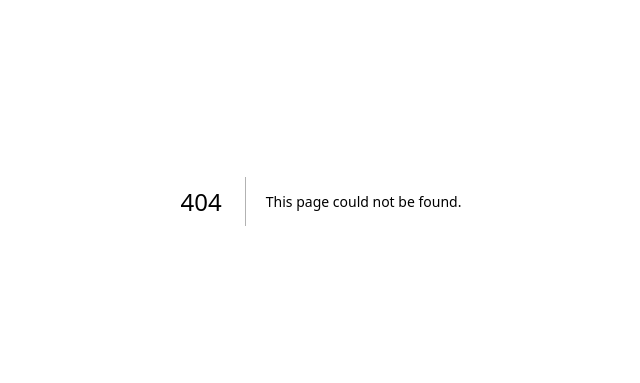
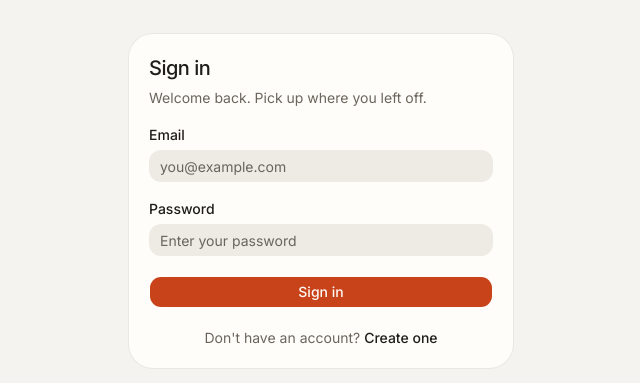
Before and after one commit to KbDevs12/chat-app, a Next.js app: page /login in a window 1280 px wide. Before the commit this address had no page. Shown: the part 199-582 px from the top of the page, without its empty margins (319-959 px from the left). Built offline with nearby package versions, Linux system fonts and the light colour scheme.

Commit message:
feat(auth): now using Route Group and create login page

```diff
--- /dev/null
+++ b/src/app/(auth)/login/LoginForm.tsx
@@ -0,0 +1,100 @@
+"use client";
+
+import * as z from "zod";
+import { useForm } from "react-hook-form";
+import { zodResolver } from "@hookform/resolvers/zod";
+import { useRouter } from "next/navigation";
+import { toast } from "@/components/ui/toast";
+
+import { Button } from "@/components/ui/button";
+import { Input } from "@/components/ui/input";
+import { Label } from "@/components/ui/label";
+import { ApiError } from "@/lib/error";
+import { request } from "@/lib/client";
+import type { User } from "@/lib/types";
+import { LoginSchema } from "@/lib/validations/login.schema";
+
+type LoginValues = z.infer<typeof LoginSchema>;
+
+export default function LoginForm() {
+  const router = useRouter();
+
+  const {
+    register,
+    handleSubmit,
+    setError,
+    formState: { errors, isSubmitting },
+  } = useForm<LoginValues>({
+    resolver: zodResolver(LoginSchema),
+  });
+
+  async function onSubmit(values: LoginValues) {
+    const promise = request<{ user: User }>("/api/auth/login", {
+      method: "POST",
+      body: JSON.stringify(values),
+    });
+
+    toast.promise(promise, {
+      loading: "Log in...",
+      success: "Successful login.",
+      error: (err) =>
+        err instanceof ApiError ? err.message : "Something went wrong.",
+    });
+
+    try {
+      await promise;
+      router.replace("/chat");
+      router.refresh();
+    } catch (err) {
+      if (
+        err instanceof ApiError &&
+        err.code === "VALIDATION_ERROR" &&
+        err.details
+      ) {
+        for (const [field, messages] of Object.entries(err.details)) {
+          if (field === "email" || field === "password") {
+            setError(field, { message: messages[0] });
+          }
+        }
+      }
+    }
+  }
+
+  return (
+    <form onSubmit={handleSubmit(onSubmit)} className="space-y-5" noValidate>
+      <div className="space-y-2">
+        <Label htmlFor="email">Email</Label>
+        <Input
+          id="email"
+          type="email"
+          placeholder="you@example.com"
+          autoComplete="email"
+          aria-invalid={!!errors.email}
+          {...register("email")}
+        />
+        {errors.email && (
+          <p className="text-sm text-destructive">{errors.email.message}</p>
+        )}
+      </div>
+
+      <div className="space-y-2">
+        <Label htmlFor="password">Password</Label>
+        <Input
+          id="password"
+          type="password"
+          placeholder="Enter your password"
+          autoComplete="current-password"
+          aria-invalid={!!errors.password}
+          {...register("password")}
+        />
+        {errors.password && (
+          <p className="text-sm text-destructive">{errors.password.message}</p>
+        )}
+      </div>
+
+      <Button type="submit" className="w-full" disabled={isSubmitting}>
+        {isSubmitting ? "Signing in..." : "Sign in"}
+      </Button>
+    </form>
+  );
+}
--- /dev/null
+++ b/src/app/(auth)/login/page.tsx
@@ -0,0 +1,39 @@
+import Link from "next/link";
+import {
+  Card,
+  CardContent,
+  CardDescription,
+  CardFooter,
+  CardHeader,
+  CardTitle,
+} from "@/components/ui/card";
+import LoginForm from "./LoginForm";
+
+export default function Page() {
+  return (
+    <main className="flex min-h-svh items-center justify-center bg-background px-4">
+      <Card className="w-full max-w-sm shadow-none">
+        <CardHeader>
+          <CardTitle className="text-xl tracking-tight">Sign in</CardTitle>
+          <CardDescription>
+            Welcome back. Pick up where you left off.
+          </CardDescription>
+        </CardHeader>
+
+        <CardContent>
+          <LoginForm />
+        </CardContent>
+
+        <CardFooter className="justify-center text-sm text-muted-foreground">
+          Don&apos;t have an account?&nbsp;
+          <Link
+            href="/register"
+            className="font-medium text-foreground underline-offset-4 hover:underline"
+          >
+            Create one
+          </Link>
+        </CardFooter>
+      </Card>
+    </main>
+  );
+}
--- a/src/app/auth/register/RegisterForm.tsx
+++ b/src/app/(auth)/register/RegisterForm.tsx
@@ -34,15 +34,15 @@ export default function RegisterForm() {
     });
 
     toast.promise(promise, {
-      loading: "Mendaftarkan akun...",
+      loading: "Registering account...",
       success: (res: { message: string }) => res.message,
       error: (err: unknown) =>
-        err instanceof ApiError ? err.message : "Terjadi kesalahan.",
+        err instanceof ApiError ? err.message : "Something went wrong.",
     });
 
     try {
       await promise;
-      router.push("/");
+      router.push("/login");
     } catch (err) {
       if (!(err instanceof ApiError)) return;
 
--- a/src/app/api/auth/register/route.ts
+++ b/src/app/api/auth/register/route.ts
@@ -16,7 +16,7 @@ export async function POST(request: Request) {
     typeof body.password !== "string"
   ) {
     return errorResponse(
-      { error: "Body request tidak valid.", code: "BAD_REQUEST" },
+      { error: "Body request not valid.", code: "BAD_REQUEST" },
       400,
     );
   }
@@ -28,7 +28,7 @@ export async function POST(request: Request) {
     });
 
     return NextResponse.json(
-      { message: "Akun berhasil dibuat." },
+      { message: "Account successfully created." },
       { status: 201 },
     );
   } catch (error) {
--- /dev/null
+++ b/src/app/proxy.ts
@@ -0,0 +1,26 @@
+import { NextResponse, type NextRequest } from "next/server";
+import { REFRESH_COOKIE } from "@/lib/auth/constants";
+import { clearAuthCookies } from "@/lib/auth/cookies";
+
+const AUTH_PAGES = ["/login", "/register"];
+
+export async function proxy(request: NextRequest) {
+  const { pathname } = request.nextUrl;
+  const hasSession = request.cookies.has(REFRESH_COOKIE);
+  const isAuthPage = AUTH_PAGES.some((p) => pathname.startsWith(p));
+
+  if (!hasSession && !isAuthPage) {
+    await clearAuthCookies();
+    return NextResponse.json({ message: "Berhasil keluar." });
+  }
+
+  if (hasSession && isAuthPage) {
+    return NextResponse.redirect(new URL("/chat", request.url));
+  }
+
+  return NextResponse.next();
+}
+
+export const config = {
+  matcher: ["/((?!api|_next/static|_next/image|favicon.ico|.*\\..*).*)"],
+};
```
Also changed, not shown: src/app/(auth)/register/page.tsx (renamed from src/app/auth/register/page.tsx).
